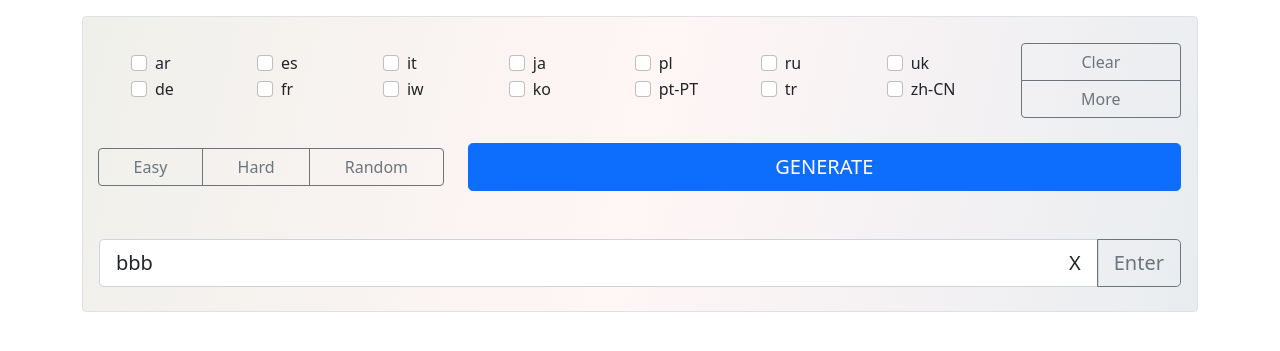
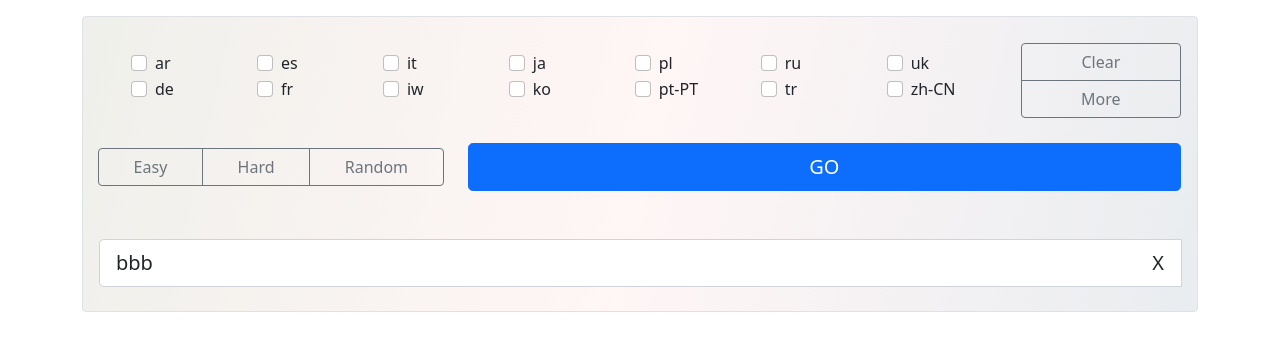
Before and after one commit to nieczuje/multiple-translator, a Flask app: page / in a window 1280 px wide. Shown: the top 351 px of the page. Run offline with Flask 2, Linux system fonts and the light colour scheme; some libraries are stand-ins or nearby versions.

Commit message:
your sentence

```diff
--- a/templates/index.html
+++ b/templates/index.html
@@ -159,7 +159,7 @@
               <input
                 class="btn btn-primary w-100 btn-lg"
                 type="submit"
-                value="GENERATE"
+                value="GO"
               />
             </div>
           </div>
@@ -173,7 +173,7 @@
                 class="form-control"
                 aria-label="Sizing example input"
                 aria-describedby="inputGroup-sizing-lg"
-                placeholder="Write your sentence or click Generate"
+                placeholder="Write your sentence or just click GO to losu losu"
                 value="{{content_sentence | safe}}"
                 id="input_text"
                 name="input_text"
@@ -184,9 +184,9 @@
               <!-- <button class="btn btn-outline-secondary" type="button">
                 Clear
               </button> -->
-              <button class="btn btn-outline-secondary" type="submit">
+              <!-- <button class="btn btn-outline-secondary" type="submit">
                 Enter
-              </button>
+              </button> -->
             </div>
             <small id="emailHelp" class="form-text text-muted mx-3"
               >{{content_small | safe}}</small
--- a/translator.py
+++ b/translator.py
@@ -277,6 +277,11 @@ def index():
             btnradio = request.form.getlist('btnradio')
             btnradio = btnradio[0]
 
+            print("aaaaall", sentence)
+            if sentence != "":
+                small = sentence.level
+            print(small)
+
             print("input_text", request.form.get('input_text'), english_sentence_old, english_sentence)
             print("c", english_sentence_old)
             print("d", request.form.get('input_text'))
@@ -285,6 +290,7 @@ def index():
             else:
                 print("user input sentence!!", request.form.get('input_text'))
                 english_sentence = request.form.get('input_text')
+                small = "Your sentence"
 
             sentence = Sentence()
             sentence.source = btnradio
@@ -297,8 +303,8 @@ def index():
             pronunciations = [pronunciation.pronunciation if not (pronunciation.pronunciation in translations or pronunciation.pronunciation == english_sentence) else '&nbsp;' for pronunciation in sen]
 
             accordion = Display().accordion(languages, translations, pronunciations)
-            small = sentence.level
-            print(small)
+            # small = sentence.level
+            # print(small)
 
             # langs checked
             checked_list_short = ["checked" if lang in languages else "" for lang in Languages().lang_list_short]
```
